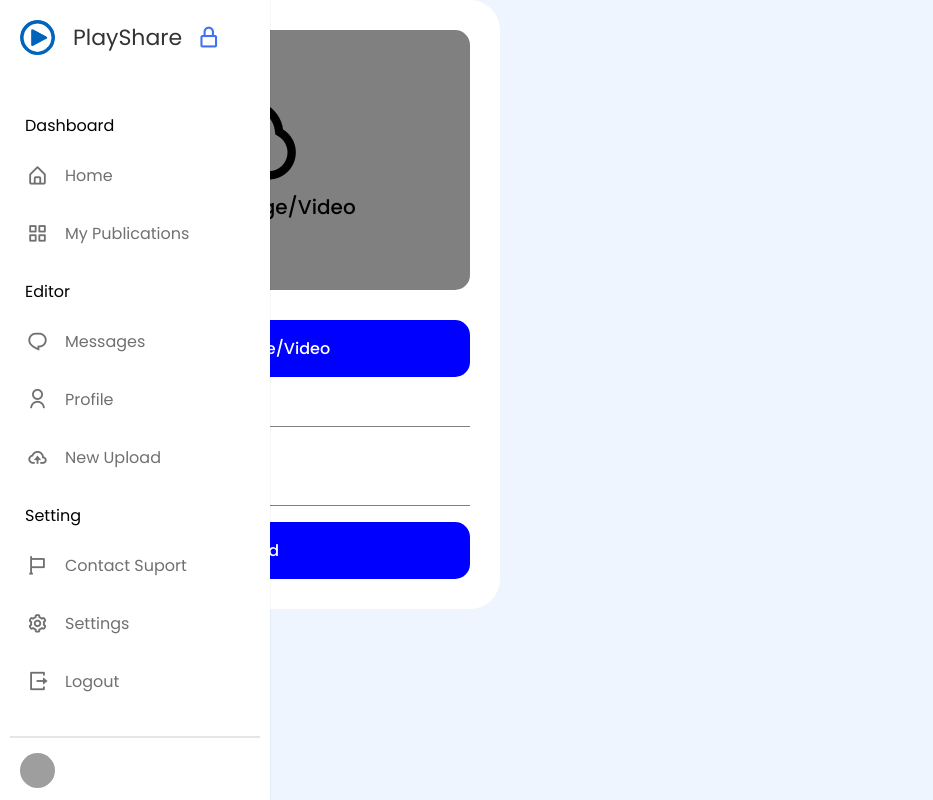
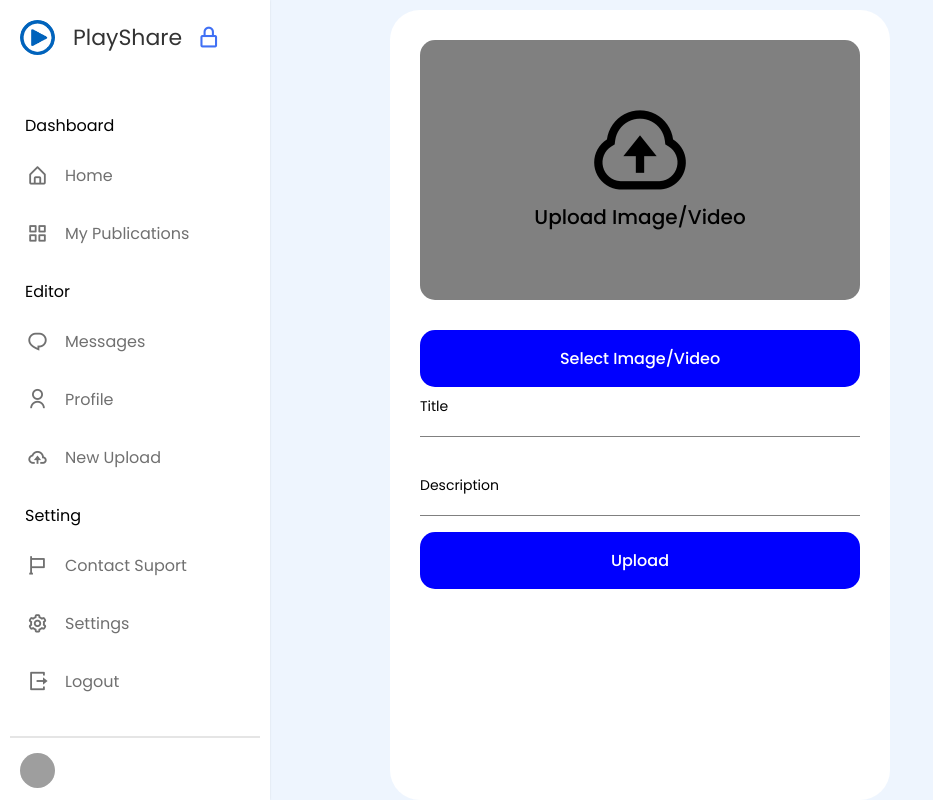
Before and after one commit to Propa1/PlayShare1, a PHP site: page /Upload in a window 1280 px wide. Shown: the whole page, without its empty margins (0-933 px from the left). Run offline with PHP 8.4, Linux system fonts and the light colour scheme; the visitor is signed in with stand-in values (Sample User, id 1); data that the repository does not hold is empty; some libraries are stand-ins or nearby versions; grey boxes are pictures that could not be loaded.

Commit message:
css style was missing added

```diff
--- a/css/upload_styles.css
+++ b/css/upload_styles.css
@@ -9,6 +9,13 @@
   display: none;
 }
 
+body{
+  display: flex;
+  justify-content: center;
+  min-height: 100vh;
+  background: #eef5fe;
+  padding-top: 10px;
+}
 form .error-text{
   color: #721c24;
   padding: 8px 10px;
```
